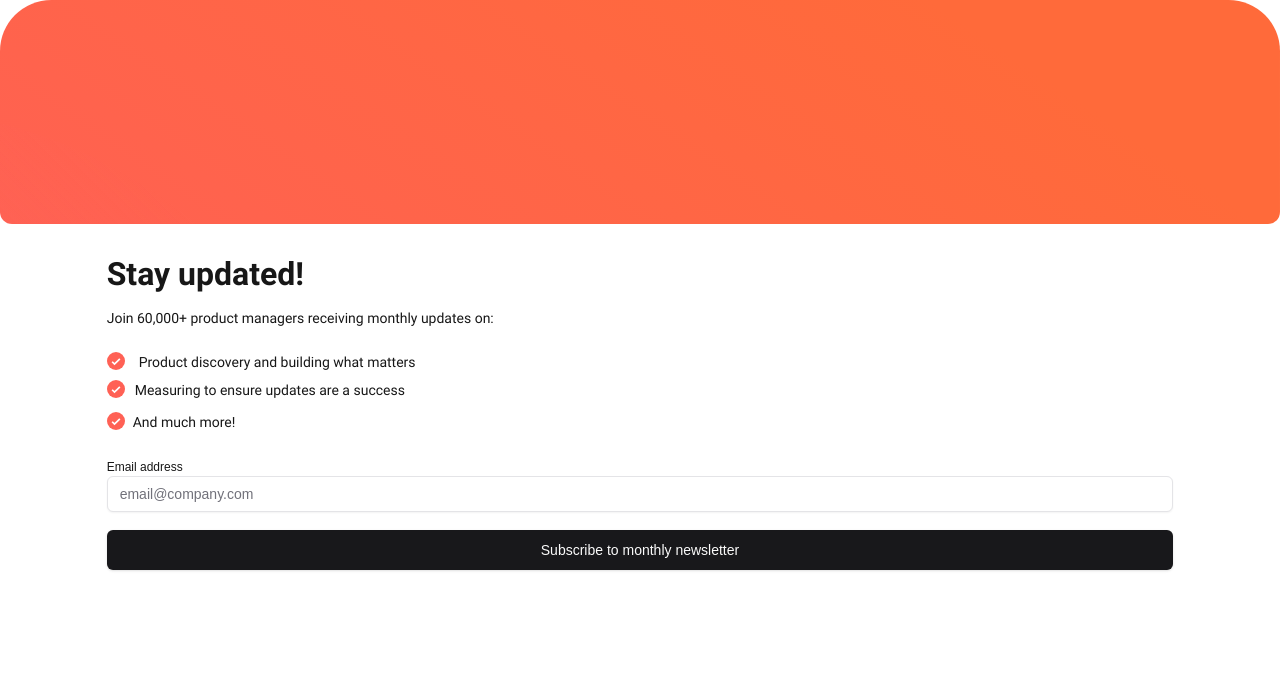
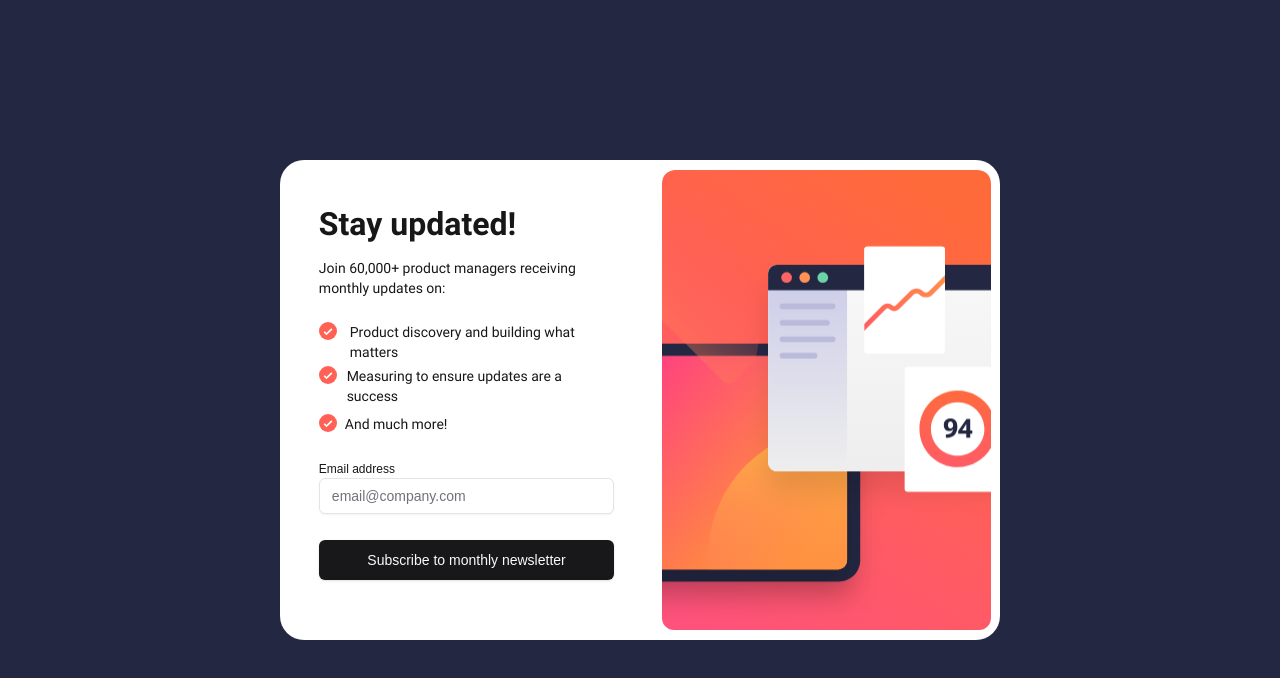
Before and after one commit to konraddissake1808/newsletter-sign-up-page, a Next.js app in the folder newsletter-sign-up-page/: page /signUpPage in a window 1280 px wide. Shown: the top 678 px of the page. Built offline with nearby package versions, Linux system fonts and the light colour scheme.

Commit message:
Structured the tablet and laptop screens sign up page layout

```diff
--- a/newsletter-sign-up-page/src/app/components/signUpPageImage/page.tsx
+++ b/newsletter-sign-up-page/src/app/components/signUpPageImage/page.tsx
@@ -1,13 +1,11 @@
 'use client'
-import React/*, { useState }*/ from 'react'
+import React from 'react'
 
 
 function SignUpPageImage() {
-  //const [src, setSrc] = useState(MobileImage)
-
       return (
-        <div id='image-container' className='w-full h-[224px]'>
-          <div id='page-image' className='h-full bg-cover rounded-b-xl'></div>
+        <div id='image-container' className='w-full h-[224px] lg:h-full lg:w-1/2 lg:flex lg:justify-center lg:items-center'>
+          <div id='page-image' className='h-full bg-cover lg:rounded-xl rounded-b-xl lg:h-[96%] lg:w-[95%]'></div>
         </div>
       )
 }
--- a/newsletter-sign-up-page/src/app/components/signUpText/page.tsx
+++ b/newsletter-sign-up-page/src/app/components/signUpText/page.tsx
@@ -6,7 +6,7 @@ function SignUpText() {
   return (
     <div className='w-full flex justify-center text-sm'>
         <div className='w-5/6'>
-            <div className='mt-10 mb-6'>
+            <div className='mt-10 mb-6 sm:mt-11'>
                 <p className='font-roboB text-[32px]'>Stay updated!</p>
             </div>
             <div>
--- a/newsletter-sign-up-page/src/app/globals.css
+++ b/newsletter-sign-up-page/src/app/globals.css
@@ -106,6 +106,13 @@ body {
   margin-bottom: 26px;
 }
 
+@media (width > 374px) {
+  #validation-button {
+      margin-top: 26px;
+      margin-bottom: 26px;
+  }
+}
+
 #form-input {
   margin-top: 0;
 }
--- a/newsletter-sign-up-page/src/app/signUpPage/page.tsx
+++ b/newsletter-sign-up-page/src/app/signUpPage/page.tsx
@@ -6,10 +6,16 @@ import SignUpForm from '../components/signUpForm/page'
 
 function SignUpPage() {
   return (
-    <div className='h-screen'>
-      <SignUpPageImage></SignUpPageImage>
-      <SignUpText></SignUpText>
-      <SignUpForm></SignUpForm>
+    <div className='bg-darkSlategrey lg:w-full h-screen lg:flex lg:justify-center lg:items-center'>
+      <div className='bg-white h-full lg:rounded-3xl lg:flex lg:flex-row-reverse lg:h-[480px] lg:w-[720px]'>
+        <SignUpPageImage></SignUpPageImage>
+        <div className='lg:h-full lg:flex lg:justify-center lg:items-center'>
+          <div className='lg:h-[96%] lg:w-[95%]'>
+            <SignUpText></SignUpText>
+            <SignUpForm></SignUpForm>
+          </div>
+        </div>
+      </div>
     </div>
   )
 }
--- a/newsletter-sign-up-page/src/app/successPage/page.tsx
+++ b/newsletter-sign-up-page/src/app/successPage/page.tsx
@@ -25,7 +25,7 @@ function SuccessPage() {
           </div>
         </div>
         <div>
-          <Button className="w-full h-10 text-sm mb-9" onClick={ () => {router.push('../signUpPage')}}>Dismiss Message</Button>
+          <Button className="w-full h-10 text-sm mb-9 sm:mb-14" onClick={ () => {router.push('../signUpPage')}}>Dismiss Message</Button>
         </div>
       </div>
     </div>
--- a/newsletter-sign-up-page/tailwind.config.ts
+++ b/newsletter-sign-up-page/tailwind.config.ts
@@ -8,6 +8,12 @@ const config: Config = {
     "./src/app/**/*.{js,ts,jsx,tsx,mdx}",
   ],
   theme: {
+	colors: {
+		darkSlategrey: 'hsl(234, 29%, 20%)',
+		charcoalGrey: 'hsl(235, 18%, 26%)',
+		grey:'hsl(231, 7%, 60%)',
+		white: 'hsl(0, 0%, 100%)',
+	},
 	screens: {
 		'xs': '320px',
     	'sm': '375px',
```
